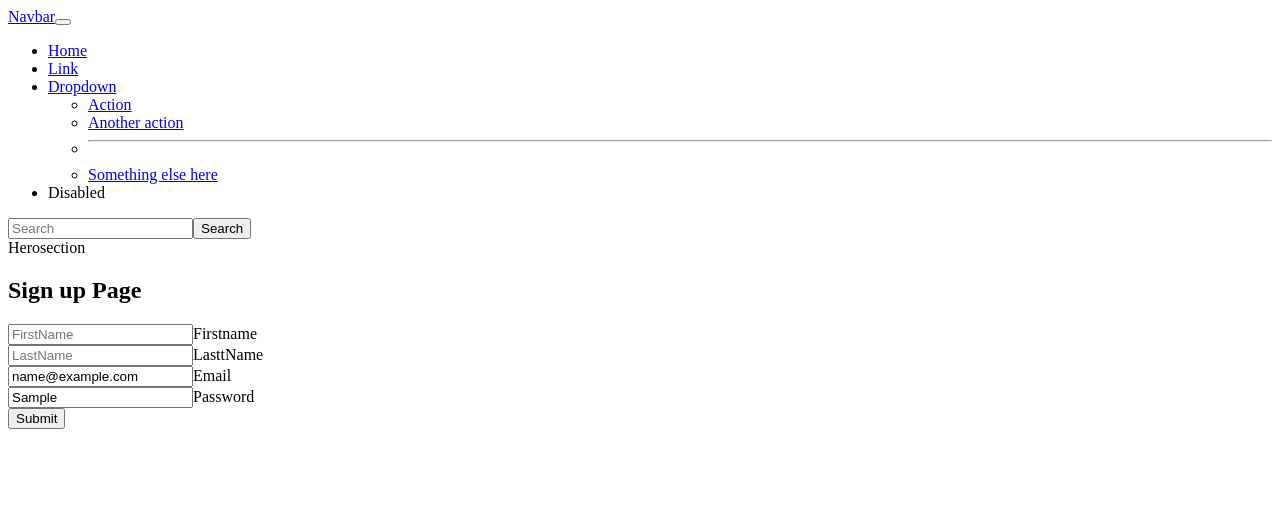
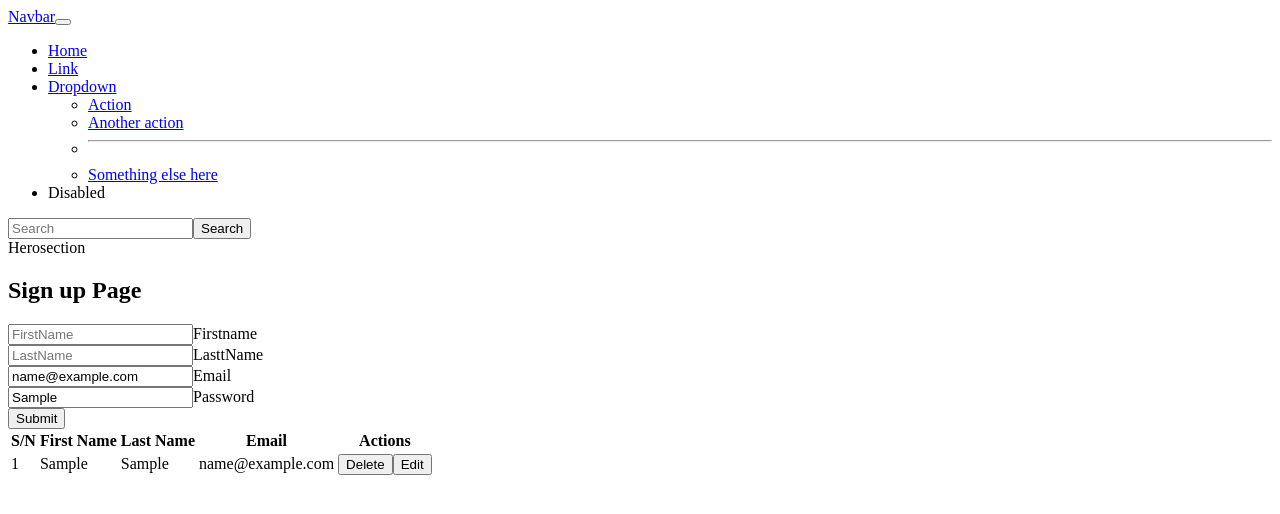
Before and after one commit to DeEminentCoder/React-class, a React (Vite) app: page / in a window 1280 px wide. Both pictures are taken after typing "Sample", "Sample", "name@example.com", "Sample" into the empty fields and a click on the button "Submit". Shown: the top 514 px of the page. Built offline with nearby package versions, Linux system fonts and the light colour scheme; the HTML template or start-up script is replaced by a standard one.

Commit message:
modified

```diff
--- a/src/assets/components/Signup.jsx
+++ b/src/assets/components/Signup.jsx
@@ -72,6 +72,31 @@ const Signup = () => {
         </div>
 
       </div>
+
+      <table className="table">
+        <tr>
+          <th>S/N</th>
+          <th>First Name</th>
+          <th>Last Name</th>
+          <th>Email</th>
+          <th>Actions</th>
+        </tr>
+
+        {
+          studentArr.map((item,index)=>(
+        <tr key={index}>
+          <td>{index +1}</td>
+          <td>{item.firstname}</td>
+          <td>{item.lastname}</td>
+          <td>{item.email}</td>
+          <td>
+            <button className="btn btn-danger btn-sm">Delete</button>
+            <button className="btn btn-warning btn-sm">Edit</button>
+          </td>
+        </tr>
+        ))
+      }
+      </table>
     </>
   );
 };
```
